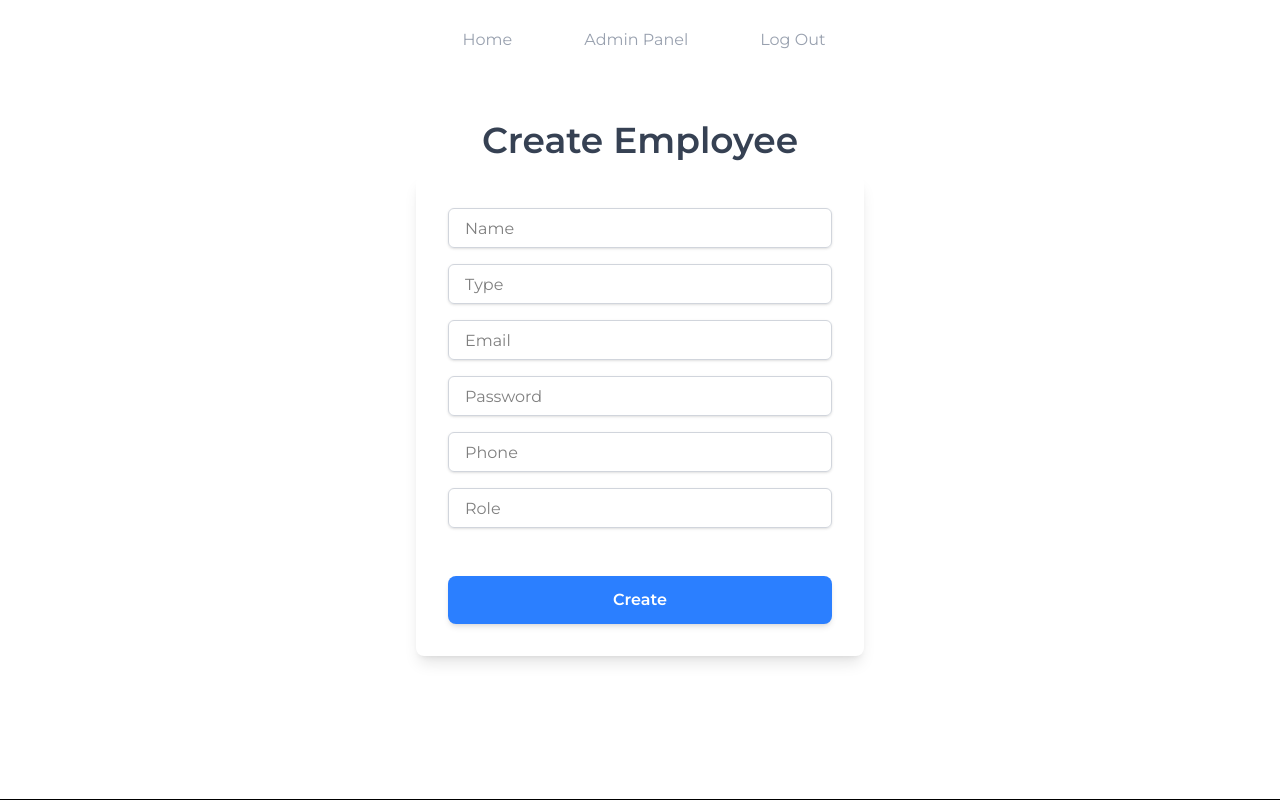
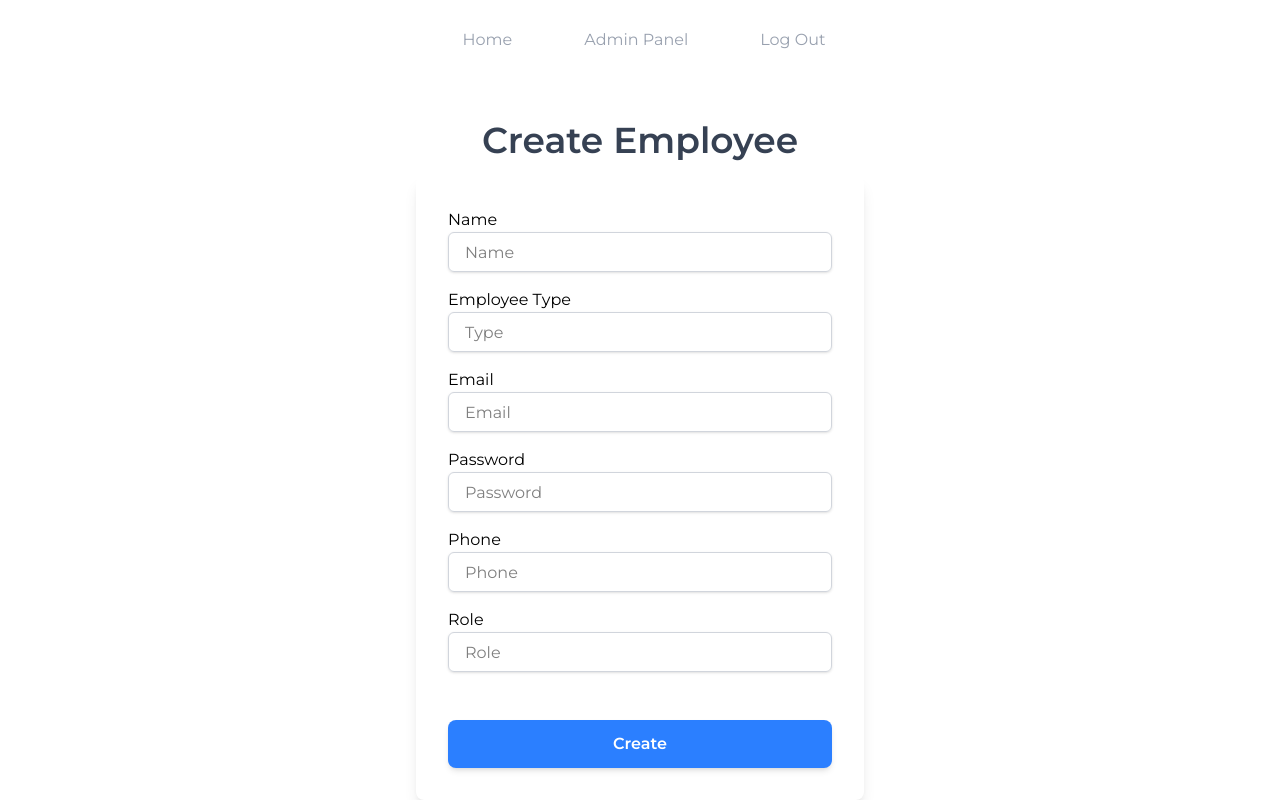
Before and after one commit to hugo-m12/Employee-Management, a React (Vite) app in the folder FE/: page /CreateEmployee in a window 1280 px wide. Shown: the top 800 px of the page. Built offline with nearby package versions, Linux system fonts and the light colour scheme; a web font is replaced by a local one; what material-ui-confirm would draw is missing.

Commit message:
some visual changes made

```diff
--- a/FE/src/views/CreateEmployeeView.jsx
+++ b/FE/src/views/CreateEmployeeView.jsx
@@ -57,6 +57,7 @@ function AddEmployeeView() {
 
       <form onSubmit={handleSubmit} className="max-w-md mx-auto p-8 bg-white shadow-lg rounded-lg space-y-6">
         <div className="space-y-4">
+          <label>Name</label>
           <input
             required
             name="name"
@@ -65,6 +66,7 @@ function AddEmployeeView() {
             className="w-full h-10 px-4 border border-gray-300 rounded-md shadow-sm focus:outline-none focus:ring-2 focus:ring-blue-500 focus:border-blue-500"
             placeholder="Name"
             />
+          <label>Employee Type</label>
           <input
             required
             name="type"
@@ -73,6 +75,7 @@ function AddEmployeeView() {
             className="w-full h-10 px-4 border border-gray-300 rounded-md shadow-sm focus:outline-none focus:ring-2 focus:ring-blue-500 focus:border-blue-500"
             placeholder="Type"
             />
+          <label>Email</label>
           <input
             required
             name="email"
@@ -81,6 +84,7 @@ function AddEmployeeView() {
             className="w-full h-10 px-4 border border-gray-300 rounded-md shadow-sm focus:outline-none focus:ring-2 focus:ring-blue-500 focus:border-blue-500"
             placeholder="Email"
             />
+          <label>Password</label>
           <input
             type="password"
             required
@@ -90,6 +94,7 @@ function AddEmployeeView() {
             className="w-full h-10 px-4 border border-gray-300 rounded-md shadow-sm focus:outline-none focus:ring-2 focus:ring-blue-500 focus:border-blue-500"
             placeholder="Password"
             />
+          <label>Phone</label>
           <input
             name="phone"
             value={employee.phone}
@@ -97,6 +102,7 @@ function AddEmployeeView() {
             className="w-full h-10 px-4 border border-gray-300 rounded-md shadow-sm focus:outline-none focus:ring-2 focus:ring-blue-500 focus:border-blue-500"
             placeholder="Phone"
             />
+          <label>Role</label>
           <input
             required
             name="role"
--- a/FE/src/views/EditEmployeeView.jsx
+++ b/FE/src/views/EditEmployeeView.jsx
@@ -1,7 +1,9 @@
 import React from 'react';
 import { useState, useEffect } from "react";
 import { useParams } from "wouter";
-import CalendarComponent from "../components/Calendar";
+import { FontAwesomeIcon } from "@fortawesome/react-fontawesome";
+import { faCalendarDays } from '@fortawesome/free-solid-svg-icons';
+import CalendarComponent from "../components/CalendarComponent";
 import toast from "react-hot-toast";
 import employeeService from "../services/employeeService";
 
@@ -80,6 +82,7 @@ function EditEmployeeView() {
 
       <form onSubmit={handleSubmit} className="max-w-md mx-auto p-8 bg-white shadow-lg rounded-lg space-y-6">
         <div className="space-y-4">
+          <label>Name</label>
           <input
             required
             name="name"
@@ -88,6 +91,7 @@ function EditEmployeeView() {
             className="w-full h-10 px-4 border border-gray-300 rounded-md shadow-sm focus:outline-none focus:ring-2 focus:ring-blue-500 focus:border-blue-500"
             placeholder="Name"
           />
+          <label>Employee Type</label>
           <input
             required
             name="type"
@@ -96,6 +100,7 @@ function EditEmployeeView() {
             className="w-full h-10 px-4 border border-gray-300 rounded-md shadow-sm focus:outline-none focus:ring-2 focus:ring-blue-500 focus:border-blue-500"
             placeholder="Type"
           />
+          <label>Email</label>
           <input
             required
             name="email"
@@ -104,6 +109,7 @@ function EditEmployeeView() {
             className="w-full h-10 px-4 border border-gray-300 rounded-md shadow-sm focus:outline-none focus:ring-2 focus:ring-blue-500 focus:border-blue-500"
             placeholder="Email"
           />
+          <label>Password</label>
           <input
             type="password"
             required
@@ -113,6 +119,7 @@ function EditEmployeeView() {
             className="w-full h-10 px-4 border border-gray-300 rounded-md shadow-sm focus:outline-none focus:ring-2 focus:ring-blue-500 focus:border-blue-500"
             placeholder="Password"
           />
+          <label>Phone</label>
           <input
             name="phone"
             value={employee.phone}
@@ -120,6 +127,7 @@ function EditEmployeeView() {
             className="w-full h-10 px-4 border border-gray-300 rounded-md shadow-sm focus:outline-none focus:ring-2 focus:ring-blue-500 focus:border-blue-500"
             placeholder="Phone"
           />
+          <label>Role</label>
           <input
             required
             name="role"
@@ -130,18 +138,22 @@ function EditEmployeeView() {
           />
         </div>
 
-        <div className="text-center">
-          <h3 className="text-2xl font-semibold text-gray-700">Vacation Days</h3>
+      <div className="text-center">
+        <h3 className="text-2xl font-semibold text-gray-700 mb-4">Vacation Days</h3>
+          <FontAwesomeIcon
+                className="mr-3"
+                icon={faCalendarDays}
+                />
           <CalendarComponent
             employee={employee}
             onVacationDaysChange={handleVacationDaysChange}
-          />
+            />
           {employee.vacationDays?.length > 0 ? (
-            <p className="text-lg text-gray-600 mt-2">{employee.vacationDays.length} Vacation Days Selected</p>
+            <p className="text-lg text-gray-600 mt-4">{employee.vacationDays.length} Vacation Days Selected</p>
           ) : (
             <p className="text-lg text-gray-600 mt-2">No Vacation Days Selected</p>
           )}
-        </div>
+      </div>
 
         <div className="flex justify-center">
           <button
```
Also changed, not shown: FE/src/components/CalendarComponent.jsx (indentation only).
